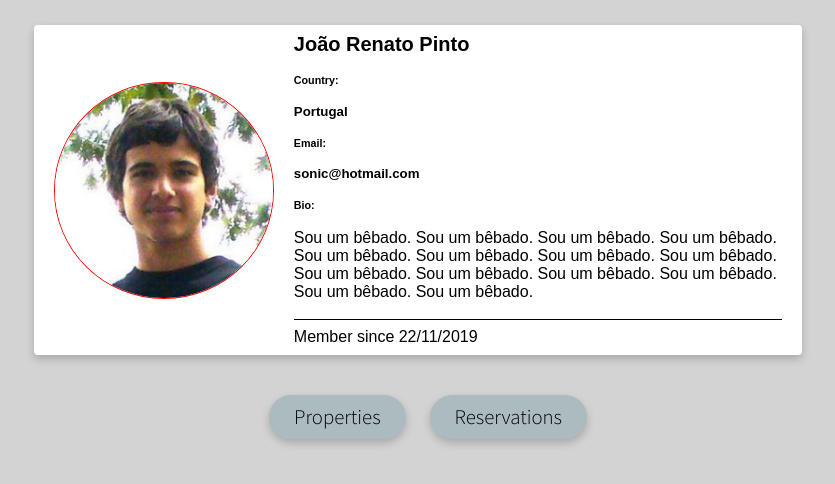
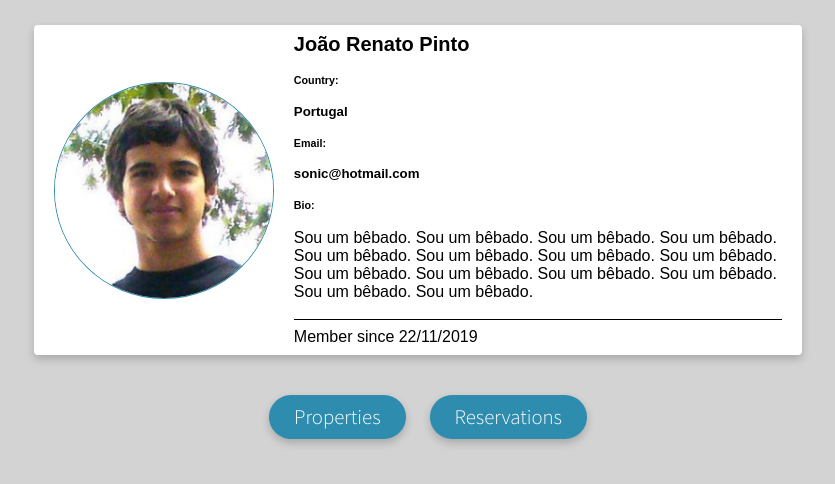
Before and after one commit to joaorenatopinto/FEUP-LTW1920-PROJ, a PHP site: page /myprofile.php in a window 1280 px wide. Shown: the part 90-574 px from the top of the page, without its empty margins (222-1057 px from the left). Run offline with PHP 8.4, Linux system fonts and the light colour scheme.

Commit message:
style change to buttons

```diff
--- a/css/profile.css
+++ b/css/profile.css
@@ -26,7 +26,7 @@
 
 .profile-img img {
     border-radius: 50%;
-    border: 1px solid red;
+    border: 1px solid #2E8CAE;
     object-fit: cover;
     height: inherit;
     width: inherit;
@@ -69,10 +69,11 @@
 }
 
 .profile-properties-reservations input {
+    color: white;
     display: inline-block;
     padding: 9px 25px;
     margin-left: 20px;
-    background-color: #acbbc0;
+    background-color: #2E8CAE;
     border: none;
     border-radius: 50px;
     cursor: pointer;
@@ -85,4 +86,5 @@
 
 .profile-properties-reservations input:hover {
     background-color: #a4c739;
+    color: black;
 }
```
